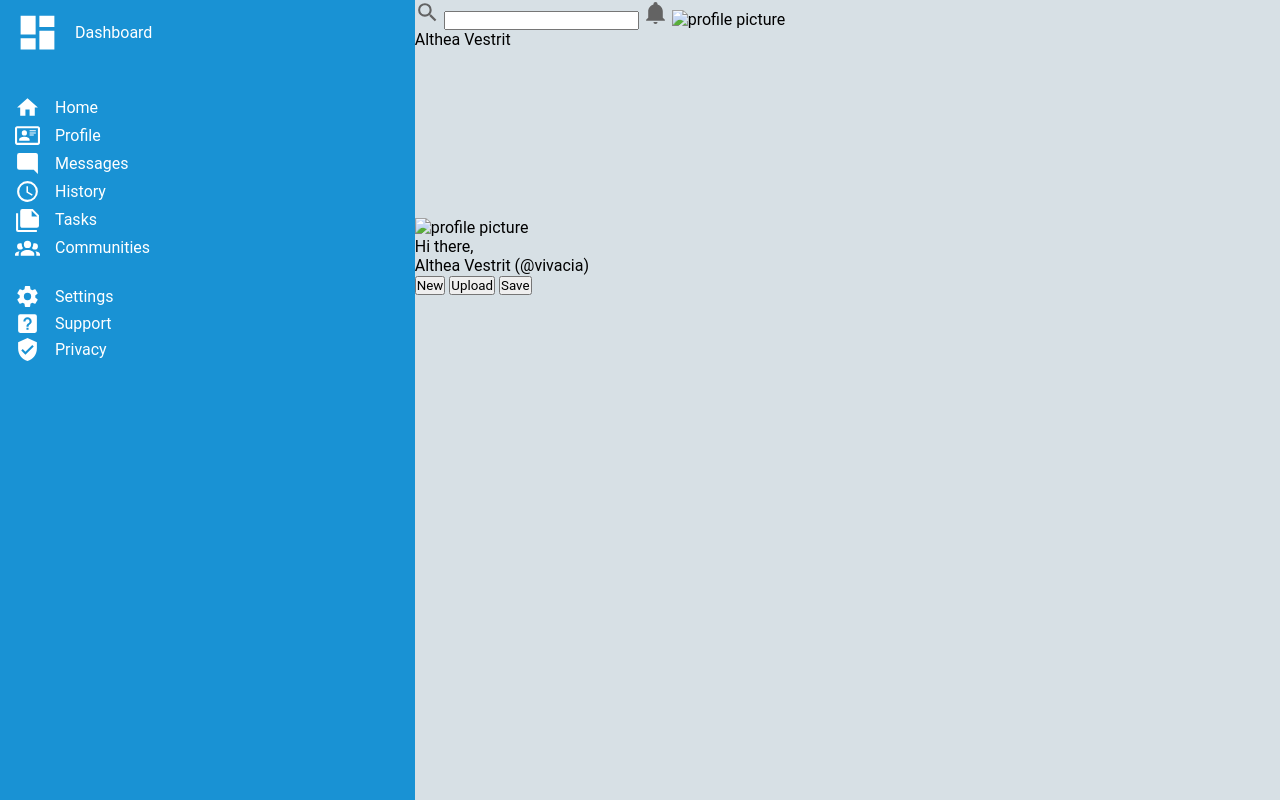
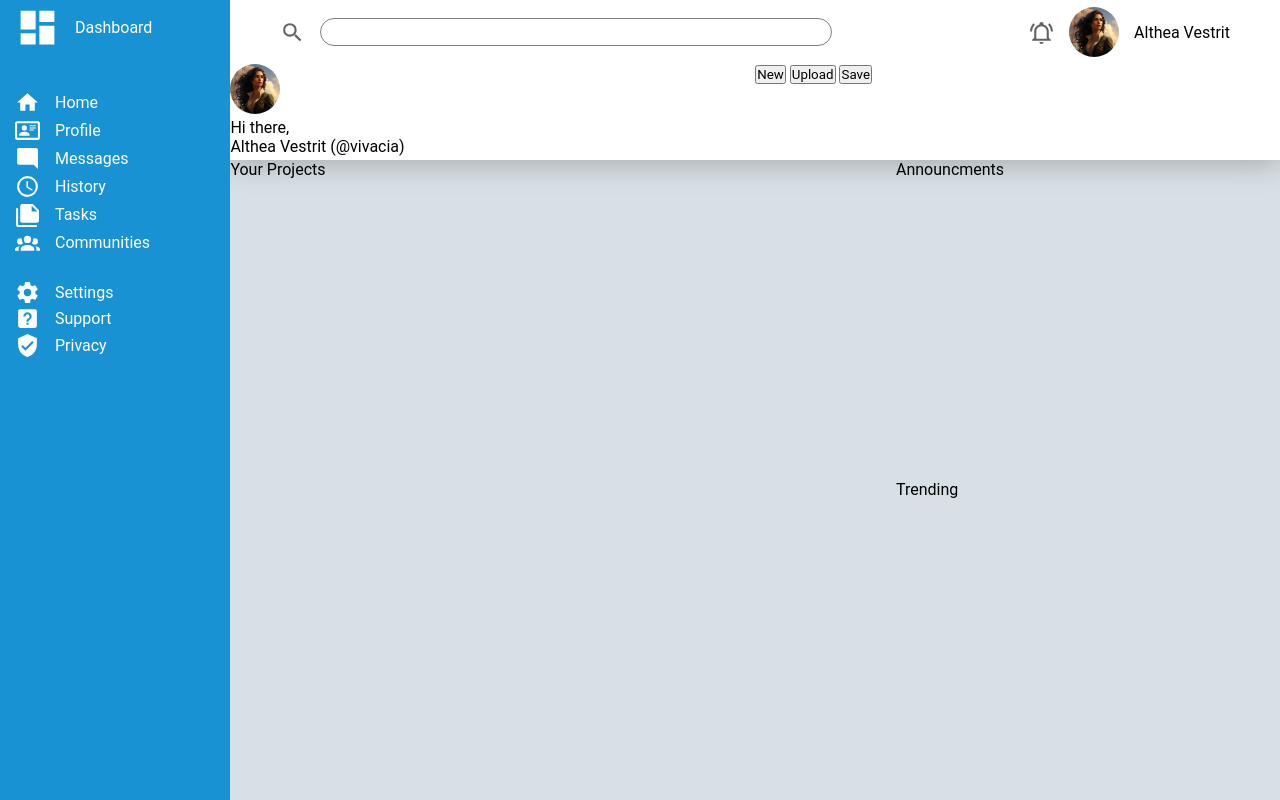
Before and after one commit to aslan316/odin-admin-dashboard, a plain HTML site: page index.html in a window 1280 px wide. Drawn offline with Linux system fonts and the light colour scheme.

Commit message:
Create layout for top items

```diff
--- a/index.html
+++ b/index.html
@@ -1,26 +1,34 @@
 <!DOCTYPE html>
 <html lang="en">
+
 <head>
     <meta charset="UTF-8">
     <meta name="viewport" content="width=device-width, initial-scale=1.0">
     <title>Document</title>
     <link rel="stylesheet" href="styles.css">
 </head>
+
 <body>
     <div id="top">
+        <div class="search center">
             <img src="images/magnify.svg" alt="magnifying glass icon" id="search-icon" class="icon black">
             <input type="search" name="search-bar" id="search-bar">
-        <img src="images/bell.svg" alt="bell icon" id="bell-icon" class="icon black">
-        <img src="" alt="profile picture">
+        </div>
+
+        <div class="account center">
+            <img src="images/bell-ring-outline.svg" alt="bell icon" id="bell-icon" class="icon black">
+            <img src="./images/althiavestrit.webp" alt="profile picture" class="pfp">
             <div id="account-name">Althea Vestrit</div>
         </div>
+    </div>
 
-   <div id="intro">
+    <div id="intro" class="shadow">
         <div id="greeting">
-            <img src="" alt="profile picture" id="profile-greeting">
+            <img src="./images/althiavestrit.webp" alt="profile picture" id="profile-greeting" class="pfp">
             <div class="hello">Hi there,</div>
             <div id="intro-name">Althea Vestrit (@vivacia)</div>
         </div>
+
         <div id="buttons">
             <button type="button">New</button>
             <button type="button">Upload</button>
@@ -40,7 +48,8 @@
                 Home
             </div>
             <div class="profile center">
-                <img src="images/card-account-details-outline.svg" alt="profile icon" id="profile-icon" class="icon white">
+                <img src="images/card-account-details-outline.svg" alt="profile icon" id="profile-icon"
+                    class="icon white">
                 Profile
             </div>
             <div class="messages center">
@@ -78,15 +87,16 @@
     </div>
 
     <div id="projects-area">
-
+        Your Projects
     </div>
 
     <div id="announcements-area">
-
+        Announcments
     </div>
 
     <div id="trending-area">
-
+        Trending
     </div>
 </body>
+
 </html>
--- a/styles.css
+++ b/styles.css
@@ -2,6 +2,12 @@
     margin: 0;
     padding: 0;
     font-family: Roboto, Oxygen, Ubuntu, Cantarell, 'Open Sans', 'Helvetica Neue', sans-serif;
+}
+
+.pfp {
+    width: 50px;
+    height: auto;
+    border-radius: 30px;
 }
 
 .icon {
@@ -10,7 +16,7 @@
 }
 
 .white {
-filter: invert(97%) sepia(7%) saturate(319%) hue-rotate(86deg) brightness(124%) contrast(100%);
+    filter: invert(97%) sepia(7%) saturate(319%) hue-rotate(86deg) brightness(124%) contrast(100%);
 }
 
 .black {
@@ -22,21 +28,45 @@ body {
     height: 100vh;
     background-color: #d7e0e5;
     display: grid;
-    grid-template: repeat(auto, 4) / repeat(auto, 3);
+    grid-template: 8% 12% 40% 40% / 18% 52% 30%;
+}
+
+.shadow {
+    box-shadow: 0px 3px 28px 0px rgba(0, 0, 0, 0.25);
+    z-index: -1;
 }
 
 #top {
     grid-area: 1 / 2 / 1 / 4;
+    background-color: white;
+
+    display: flex;
+    justify-content: space-between;
+    align-items: center;
+    padding: 0 50px;
+}
+
+#top input {
+    width: 40vw;
+    height: 3.5vh;
+    border-radius: 50px;
+    border: 1px solid grey;
+    padding: 0 10px;
 }
 
 #intro {
     grid-area: 2 / 2 / 2 / 4;
+    background-color: white;
+
+    display: grid;
+    grid-template: auto / 1fr 1fr;
+    justify-items: space-between;
 }
 
 #sidebar {
     grid-area: 1 / 1 / 5 / 1;
 
-    padding: 10px 15px 0 15px;
+    padding: 5px 0 0 15px;
     background-color: #1992d4;
     color: #ffffff;
 
@@ -54,6 +84,7 @@ body {
 
     font-size: 1em;
 }
+
 .center {
     display: flex;
     gap: 15px;
@@ -64,3 +95,15 @@ body {
     width: 45px;
     height: auto;
 }
+
+#projects-area {
+    grid-area: 3 / 2 / 5 / 3;
+}
+
+#announcements-area {
+    grid-area: 3 / 3 / 4 / 4;
+}
+
+#trending-area {
+    grid-area: 4 / 3 / 5 / 4;
+}
```
Also changed, not shown: images/althiavestrit.webp (added), images/bell-ring-outline.svg (added). Lines whose indentation alone changed are shown as unchanged.
